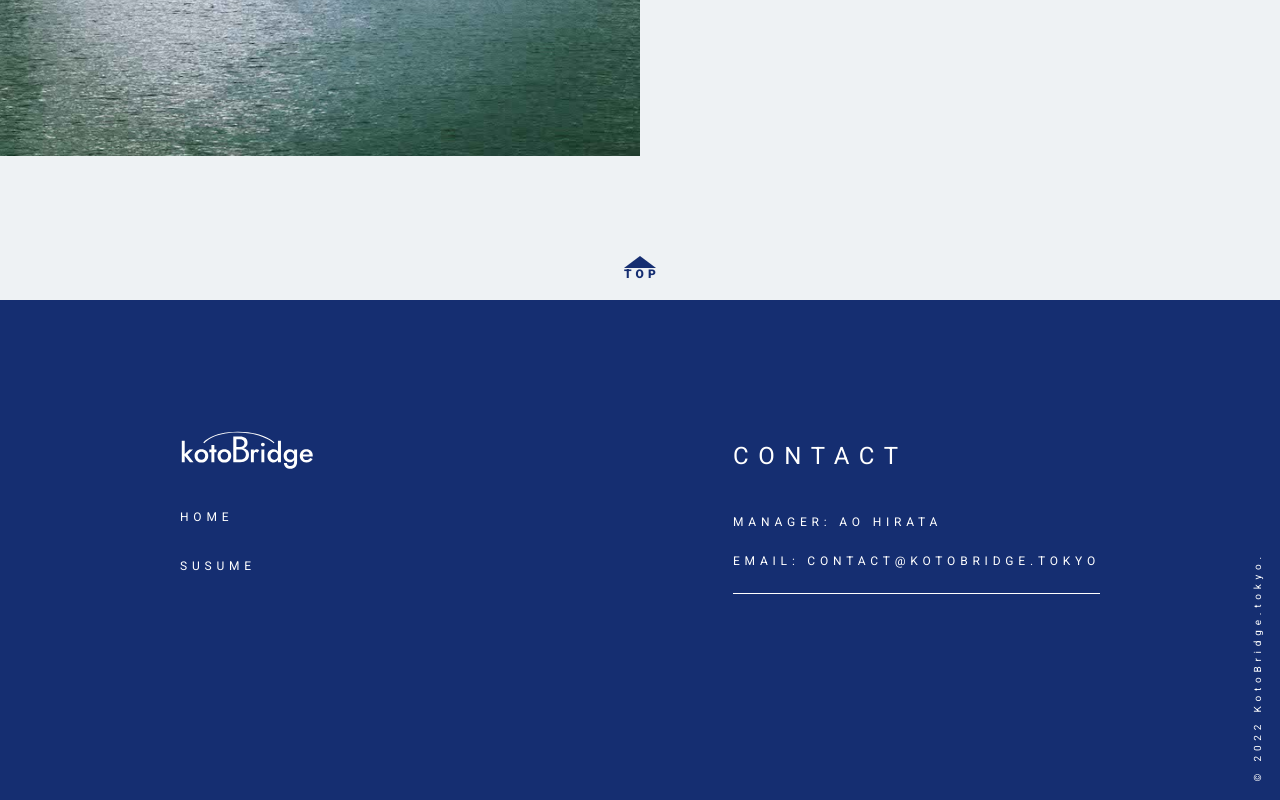
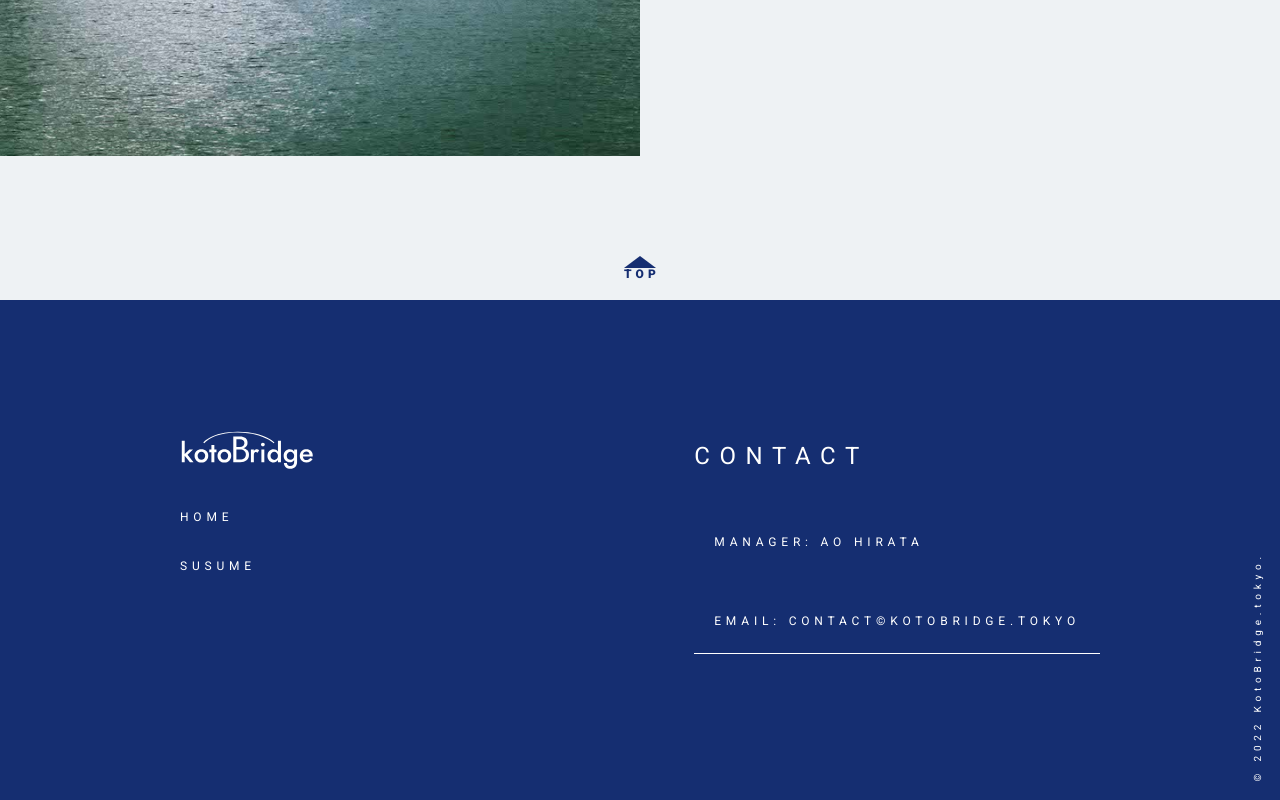
Before and after one commit to aovoq/kotobridge.tokyo, a Next.js app: page /susume in a window 1280 px wide. Shown: the part 2604-3404 px from the top of the page. Built offline with nearby package versions, Linux system fonts and the light colour scheme.

Commit message:
fix: footer contact eamil text

```diff
--- a/src/components/footer.jsx
+++ b/src/components/footer.jsx
@@ -77,6 +77,10 @@ const ContactContent = styled.div`
    letter-spacing: 0.4em;
    margin-bottom: 25px;
    text-transform: uppercase;
+   padding: 20px;
+   span {
+      display: inline-block;
+   }
    &:nth-of-type(3) {
       padding-bottom: 25px;
       border-bottom: 1px solid #fff;
@@ -172,7 +176,7 @@ const Footer = () => {
                <Contact>
                   <ContactTitle>CONTACT</ContactTitle>
                   <ContactContent>MANAGER: Ao Hirata</ContactContent>
-                  <ContactContent>EMAIL: contact@kotoBridge.tokyo</ContactContent>
+                  <ContactContent><span>EMAIL:&nbsp;</span><span>contact&copy;kotoBridge.tokyo</span></ContactContent>
                   <ContactSocials>
                      <a>
                         <I_Logo />
```
